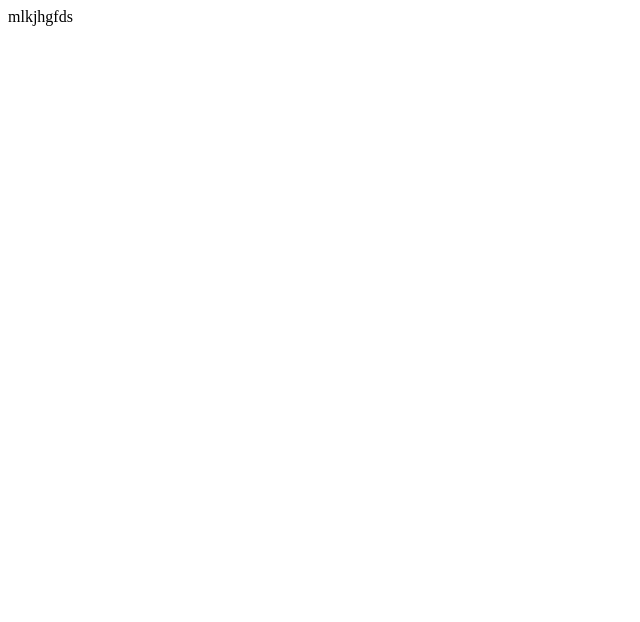
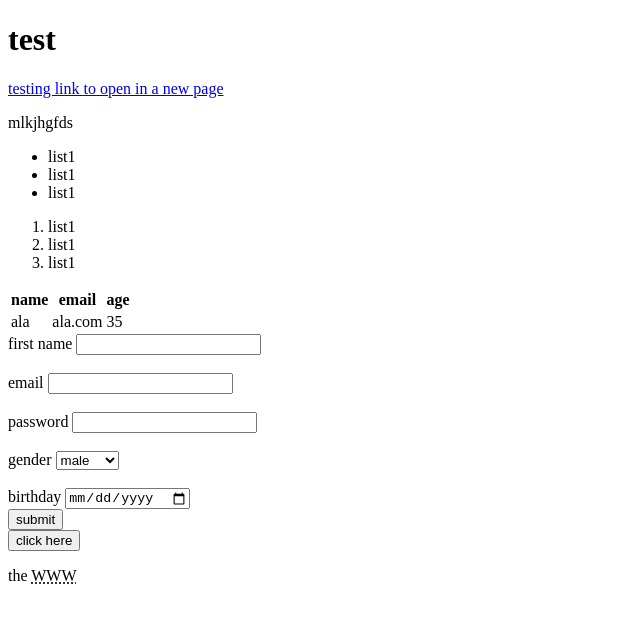
Before and after one commit to alasaidi/HYF, a plain HTML site: page index.html in a window 1280 px wide. Shown: the whole page, without its empty margins (0-640 px from the left). Drawn offline with Linux system fonts and the light colour scheme.

Commit message:
we finish with html isential

```diff
--- a/index.html
+++ b/index.html
@@ -1,8 +1,86 @@
-<htmt>
-    <header>
+<!DOCTYPE html>
+<html>
+  <head>
+    <title>testing learning page</title>
+  </head>
+  <body>
+    <!--this mean a comment it does show in the code-->
+    <h1>test</h1>
+    <a href="https://www.youtube.com/watch?v=UB1O30fR-EE" target="_blank"
+      >testing link to open in a new page
+    </a>
+    <p>mlkjhgfds</p>
+    <!--list with point-->
+    <ul>
+      <li>list1</li>
+      <li>list1</li>
+      <li>list1</li>
+    </ul>
+    <!--list with number-->
+    <ol>
+      <li>list1</li>
+      <li>list1</li>
+      <li>list1</li>
+    </ol>
+    <table>
+      <thead>
+        <tr>
+          <th>name</th>
+          <th>email</th>
+          <th>age</th>
+        </tr>
+      </thead>
+      <tbody>
+        <tr>
+          <td>ala</td>
+          <td>ala.com</td>
+          <td>35</td>
+        </tr>
+      </tbody>
+    </table>
 
-    </header>
-<body>
-    <p>mlkjhgfds</p>
-</body>
-</htmt>
+    <!--form-->
+    <form action="register.php" method="post">
+      <div>
+        <label for="">first name</label>
+        <input type="text" name="t1" />
+      </div>
+      <br />
+      <div>
+        <label for="">email</label>
+        <input type="email" name="e1" />
+      </div>
+      <br />
+      <div>
+        <label for="">password</label>
+        <input type="password" name="p1" />
+      </div>
+      <br />
+      <div>
+        <label for="">gender</label>
+        <select name="geneder" id="">
+          <option value="male">male</option>
+          <option value="female">female</option>
+        </select>
+      </div>
+      <br />
+      <div>
+        <label for="">birthday</label>
+        <input type="date" name="birthday" />
+      </div>
+      <input type="submit" value="submit">
+    </form>
+    <!--button-->
+    <button>click here</button>
+    <!--image-->
+    <img src="">
+
+    <!--quotations-->
+    <blockquote cite="http://google.com">
+
+
+    </blockquote>
+    <p>the <abbr title="World Wide Web">WWW</abbr></p>
+
+  </body>
+</html>
```
Also changed, not shown: blog.html (added, +83 -0 lines).
